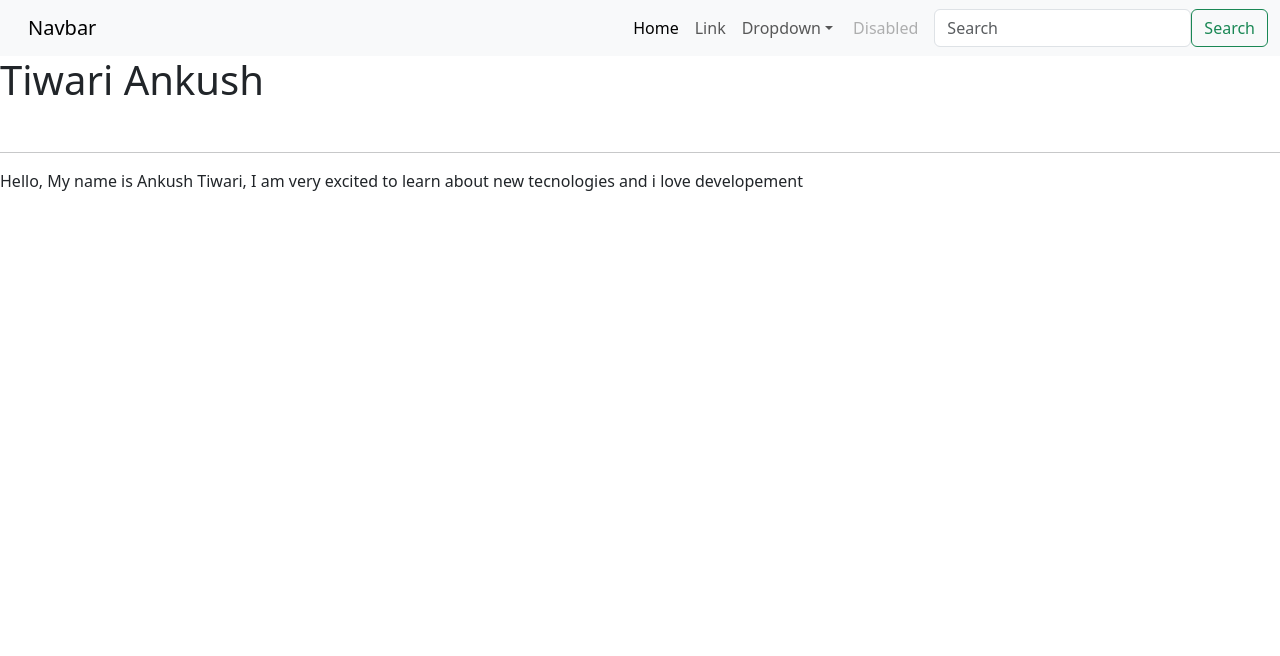
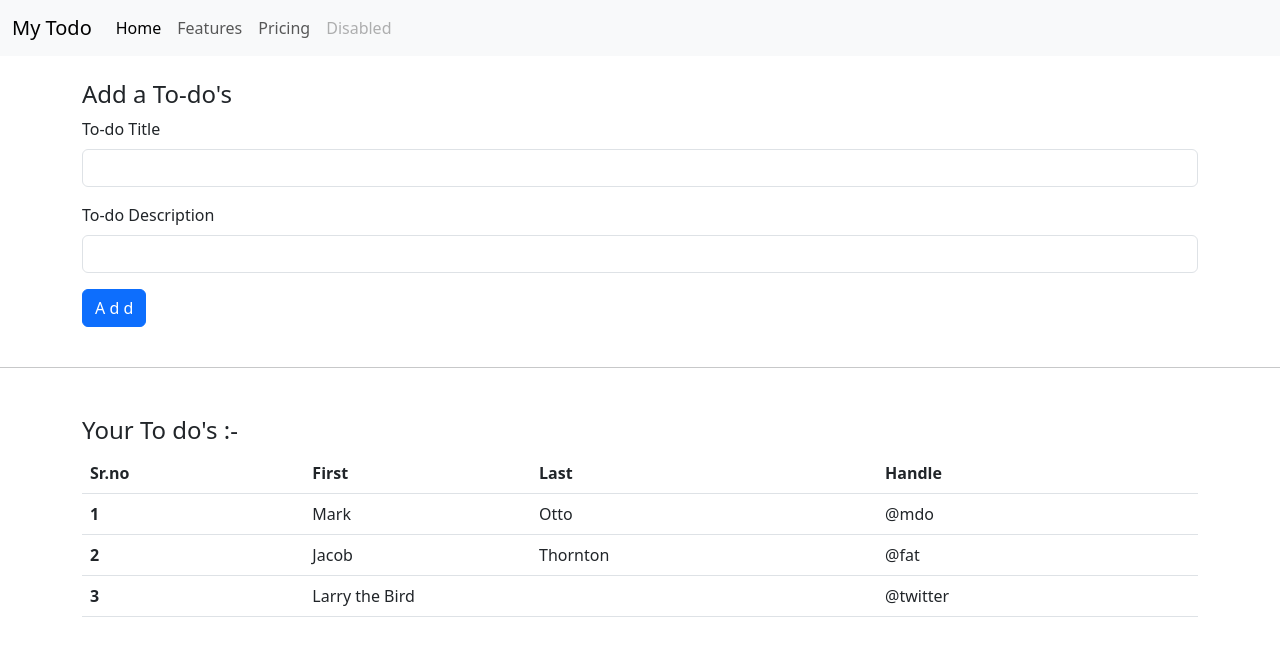
Before and after one commit to Tiwari-Ankush/flask-code-with-harry, a Flask app: page / in a window 1280 px wide. Shown: the top 656 px of the page. Run offline with Flask 3, Linux system fonts and the light colour scheme.

Commit message:
ankushtiwari

```diff
--- a/app.py
+++ b/app.py
@@ -6,6 +6,8 @@ def hello_world():
     return render_template('index.html')
     # return 'Hello, Ankush!'
 
+# @app.route()
+
 @app.route('/about')
 def about():
     return 'Ankush Tiwari\nemail: ankushtiwari@gmail.com'
--- a/templates/index.html
+++ b/templates/index.html
@@ -1,65 +1,95 @@
-<!doctype html>
-<html lang="en" dir="rtl>
-  <head>
-    <!-- Required meta tags -->
-    <meta charset="utf-8">
-    <meta name="viewport" content="width=device-width, initial-scale=1">
+<!DOCTYPE html>
+<html lang="en">
+<head>
+    <meta charset="UTF-8">
+    <meta name="viewport" content="width=device-width, initial-scale=1.0">
+    <title>To do App</title>
 
     <!-- Bootstrap CSS -->
-    <link rel="stylesheet" href="https://cdn.jsdelivr.net/npm/bootstrap@5.3.1/dist/css/bootstrap.rtl.min.css" integrity="sha384-PRrgQVJ8NNHGieOA1grGdCTIt4h21CzJs6SnWH4YMQ6G5F5+IEzOHz67L4SQaF0o" crossorigin="anonymous">
-
-    <title> Ankush Tiwari's Website</title>
-  </head>
-  <body>
+    <link rel="stylesheet" href="https://cdn.jsdelivr.net/npm/bootstrap@5.3.0/dist/css/bootstrap.min.css">
+</head>
+<body>
     <nav class="navbar navbar-expand-lg bg-body-tertiary">
         <div class="container-fluid">
-          <a class="navbar-brand" href="#">Navbar</a>
-          <button class="navbar-toggler" type="button" data-bs-toggle="collapse" data-bs-target="#navbarSupportedContent" aria-controls="navbarSupportedContent" aria-expanded="false" aria-label="Toggle navigation">
+          <a class="navbar-brand" href="#">My Todo</a>
+          <button class="navbar-toggler" type="button" data-bs-toggle="collapse" data-bs-target="#navbarNav" aria-controls="navbarNav" aria-expanded="false" aria-label="Toggle navigation">
             <span class="navbar-toggler-icon"></span>
           </button>
-          <div class="collapse navbar-collapse" id="navbarSupportedContent">
-            <ul class="navbar-nav me-auto mb-2 mb-lg-0">
+          <div class="collapse navbar-collapse" id="navbarNav">
+            <ul class="navbar-nav">
               <li class="nav-item">
                 <a class="nav-link active" aria-current="page" href="#">Home</a>
               </li>
               <li class="nav-item">
-                <a class="nav-link" href="#">Link</a>
+                <a class="nav-link" href="#">Features</a>
               </li>
-              <li class="nav-item dropdown">
-                <a class="nav-link dropdown-toggle" href="#" role="button" data-bs-toggle="dropdown" aria-expanded="false">
-                  Dropdown
-                </a>
-                <ul class="dropdown-menu">
-                  <li><a class="dropdown-item" href="#">Action</a></li>
-                  <li><a class="dropdown-item" href="#">Another action</a></li>
-                  <li><hr class="dropdown-divider"></li>
-                  <li><a class="dropdown-item" href="#">Something else here</a></li>
-                </ul>
+              <li class="nav-item">
+                <a class="nav-link" href="#">Pricing</a>
               </li>
               <li class="nav-item">
                 <a class="nav-link disabled" aria-disabled="true">Disabled</a>
               </li>
             </ul>
-            <form class="d-flex" role="search">
-              <input class="form-control me-2" type="search" placeholder="Search" aria-label="Search">
-              <button class="btn btn-outline-success" type="submit">Search</button>
-            </form>
           </div>
         </div>
       </nav>
-    <h1> Tiwari Ankush</h1>
-    <br><hr><p> Hello, My name is Ankush Tiwari, I am very excited to learn about new tecnologies and i love developement</p>
-    <!-- Example split danger button -->
 
-    <!-- Optional JavaScript; choose one of the two! -->
+      <div class="container mt-4">
+        <h4 >Add a To-do's</h4>
+        <!-- <div class="container-fluid"> -->
+        <form>
+            <div class="mb-3">
+              <label for="exampleInputEmail1" class="form-label">To-do Title</label>
+              <input type="email" class="form-control" id="exampleInputEmail1" aria-describedby="emailHelp">
+              <div id="emailHelp" class="form-text"></div>
+            </div>
+            <div class="mb-3">
+              <label for="exampleInputPassword1" class="form-label">To-do Description</label>
+              <input type="password" class="form-control" id="exampleInputPassword1">
+            </div>
+            <!-- <div class="mb-3 form-check">
+              <input type="checkbox" class="form-check-input" id="exampleCheck1">
+              <label class="form-check-label" for="exampleCheck1">Check me out</label>
+            </div> -->
+            <button type="submit" class="btn btn-primary">  A d d  </button>
+          </form>
+      </div>
+      <br><hr>
+      <div class="container mt-5">
+        <h4>Your To do's :-</h4>
+        <table class="table">
+            <thead>
+              <tr>
+                <th scope="col">Sr.no</th>
+                <th scope="col">First</th>
+                <th scope="col">Last</th>
+                <th scope="col">Handle</th>
+              </tr>
+            </thead>
+            <tbody>
+              <tr>
+                <th scope="row">1</th>
+                <td>Mark</td>
+                <td>Otto</td>
+                <td>@mdo</td>
+              </tr>
+              <tr>
+                <th scope="row">2</th>
+                <td>Jacob</td>
+                <td>Thornton</td>
+                <td>@fat</td>
+              </tr>
+              <tr>
+                <th scope="row">3</th>
+                <td colspan="2">Larry the Bird</td>
+                <td>@twitter</td>
+              </tr>
+            </tbody>
+          </table>
+      </div>
 
-    <!-- Option 1: Bootstrap Bundle with Popper -->
-    <script src="https://cdn.jsdelivr.net/npm/bootstrap@5.3.1/dist/js/bootstrap.bundle.min.js" integrity="sha384-HwwvtgBNo3bZJJLYd8oVXjrBZt8cqVSpeBNS5n7C8IVInixGAoxmnlMuBnhbgrkm" crossorigin="anonymous"></script>
 
-    <!-- Option 2: Separate Popper and Bootstrap JS -->
-
-    <script src="https://cdn.jsdelivr.net/npm/@popperjs/core@2.11.8/dist/umd/popper.min.js" integrity="sha384-I7E8VVD/ismYTF4hNIPjVp/Zjvgyol6VFvRkX/vR+Vc4jQkC+hVqc2pM8ODewa9r" crossorigin="anonymous"></script>
-    <script src="https://cdn.jsdelivr.net/npm/bootstrap@5.3.1/dist/js/bootstrap.min.js" integrity="sha384-Rx+T1VzGupg4BHQYs2gCW9It+akI2MM/mndMCy36UVfodzcJcF0GGLxZIzObiEfa" crossorigin="anonymous"></script>
-
-  </body>
+<!-- Bootstrap JS (optional, for components that require JavaScript) -->
+<script src="https://cdn.jsdelivr.net/npm/bootstrap@5.3.0/dist/js/bootstrap.bundle.min.js"></script>
+</body>
 </html>
```
Also changed, not shown: static/flask_story.txt (added, +15 -0 lines), templates/styles.scss (added, +21 -0 lines), README.md.
